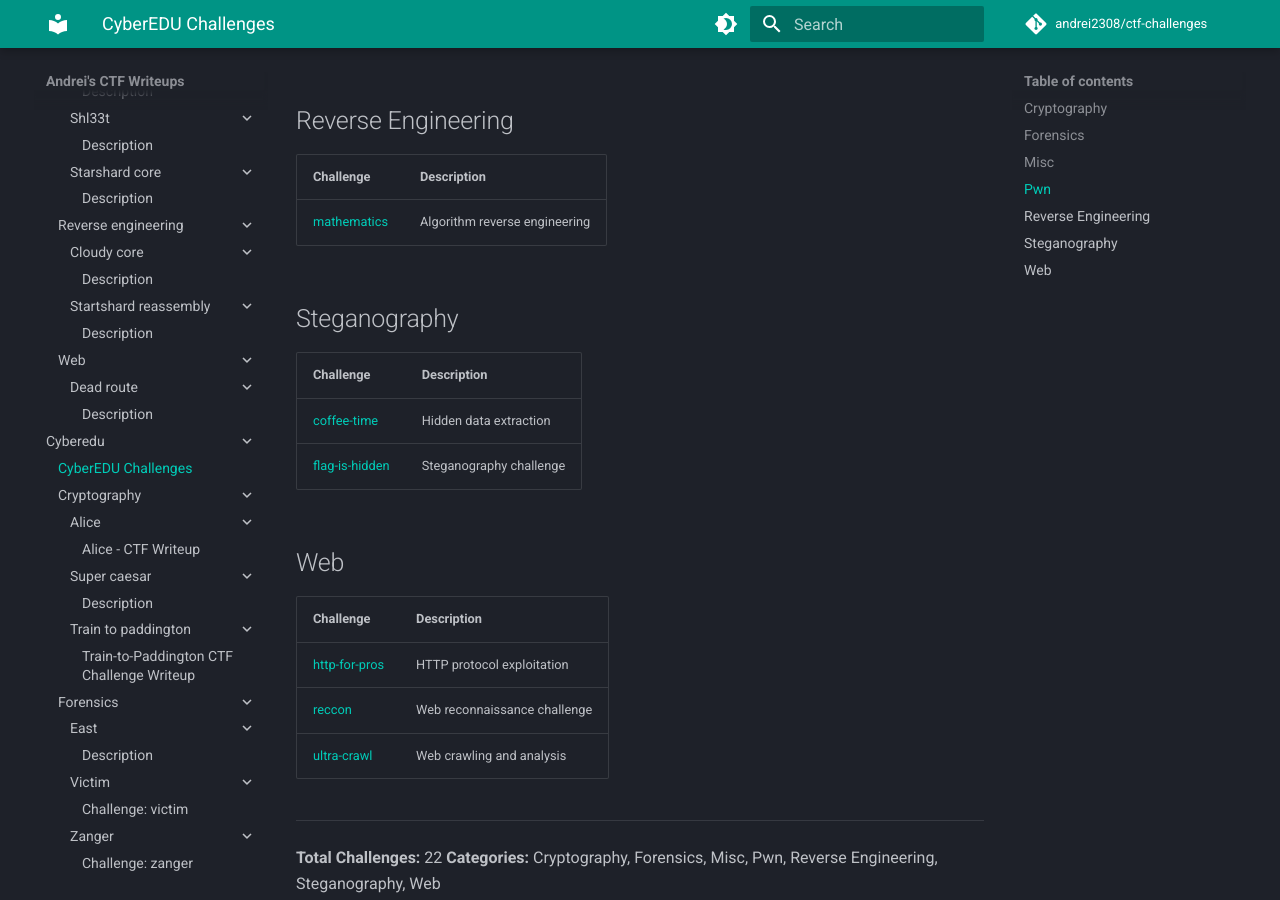
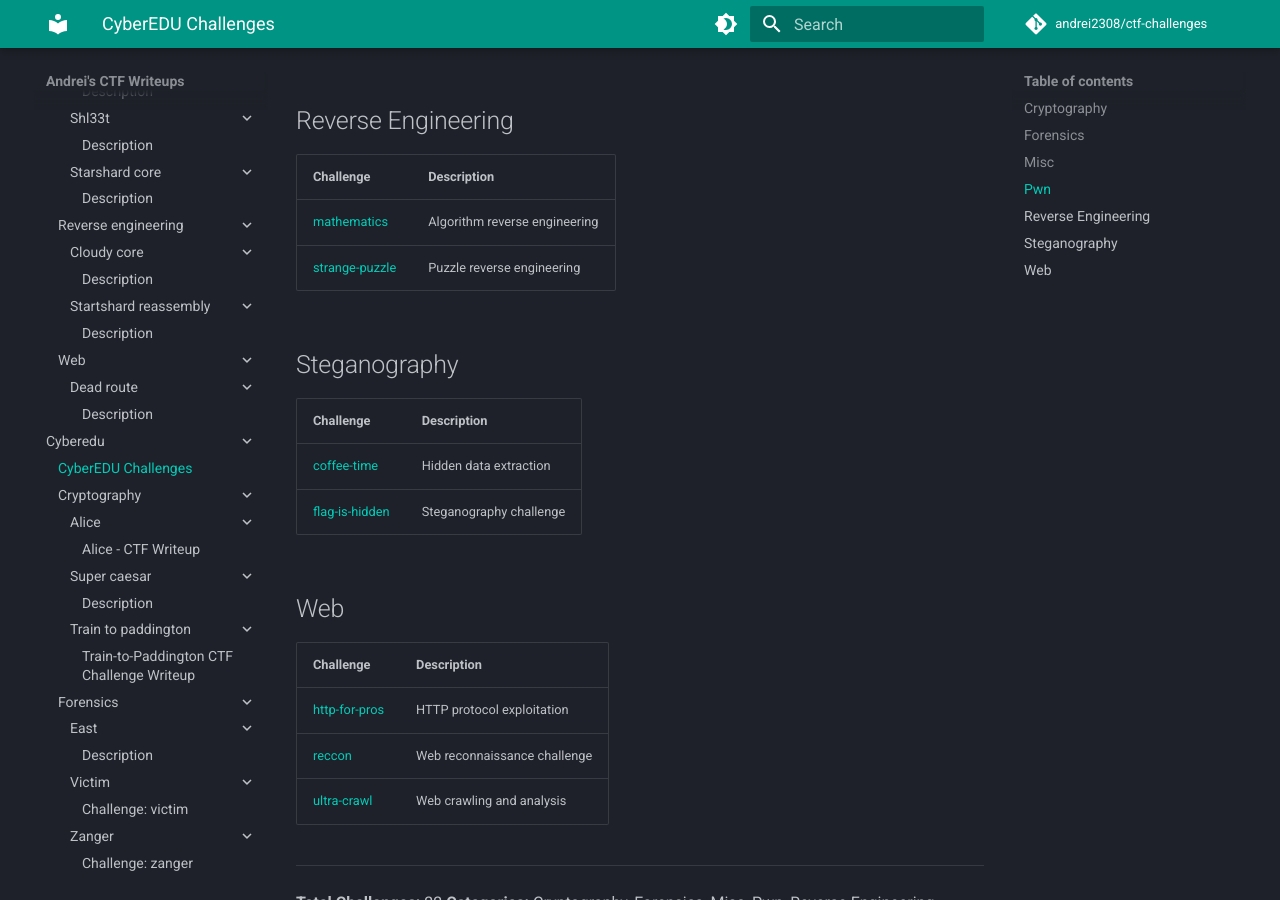
Before and after one commit to andrei2308/ctf-challenges, an MkDocs documentation site: the page built from docs/cyberedu/index.md, in a window 1280 px wide and 900 px high, scrolled down 1670 px. Built offline with MkDocs 1.6.1 and Material for MkDocs 9.7.7, drawn with Linux system fonts in a browser that asks for light colours; comment, search, counter and statistics services are not loaded.

Commit message:
Add strange-puzzle challenge to index

```diff
--- a/docs/cyberedu/index.md
+++ b/docs/cyberedu/index.md
@@ -49,6 +49,7 @@
 | Challenge | Description |
 | --- | --- |
 | [mathematics](./rev_engineering/mathematics/description.md) | Algorithm reverse engineering |
+| [strange-puzzle](./rev_engineering/strange-puzzle/description.md) | Puzzle reverse engineering |
 
 ## Steganography
 
```
